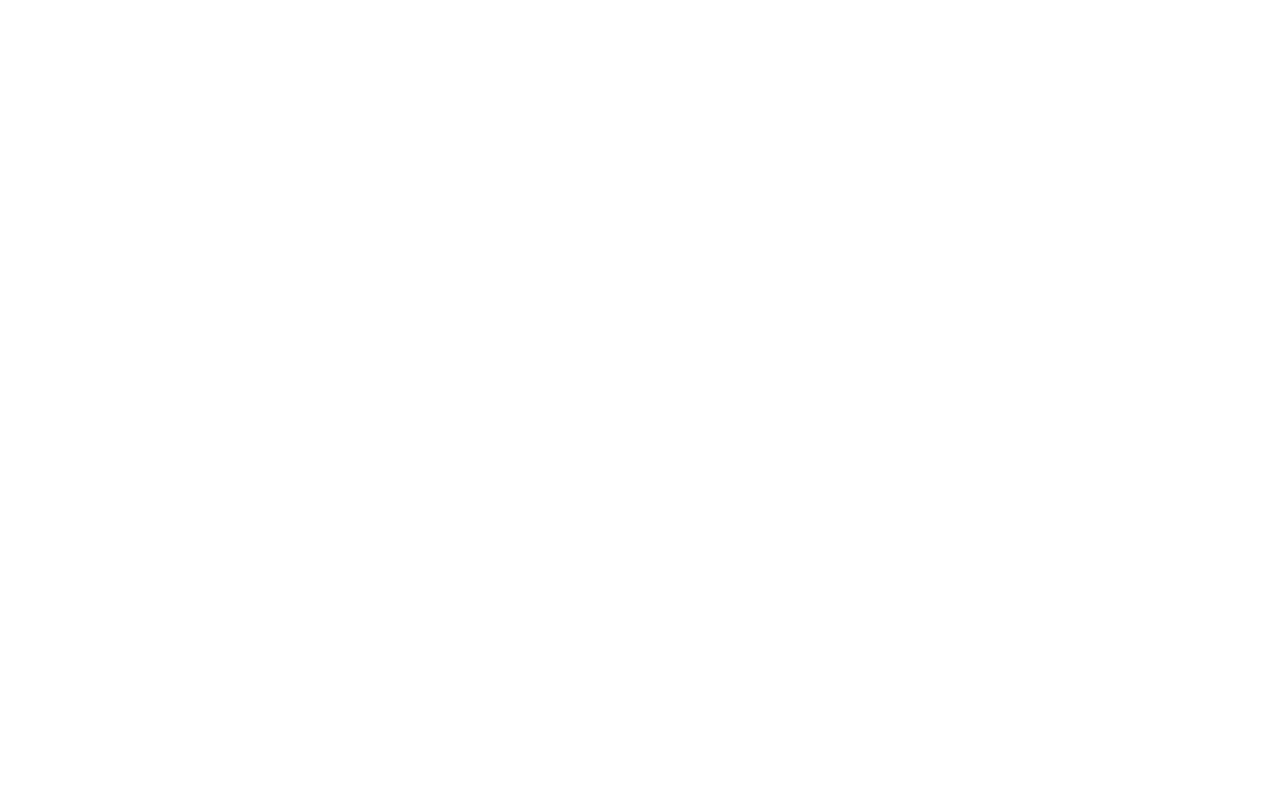
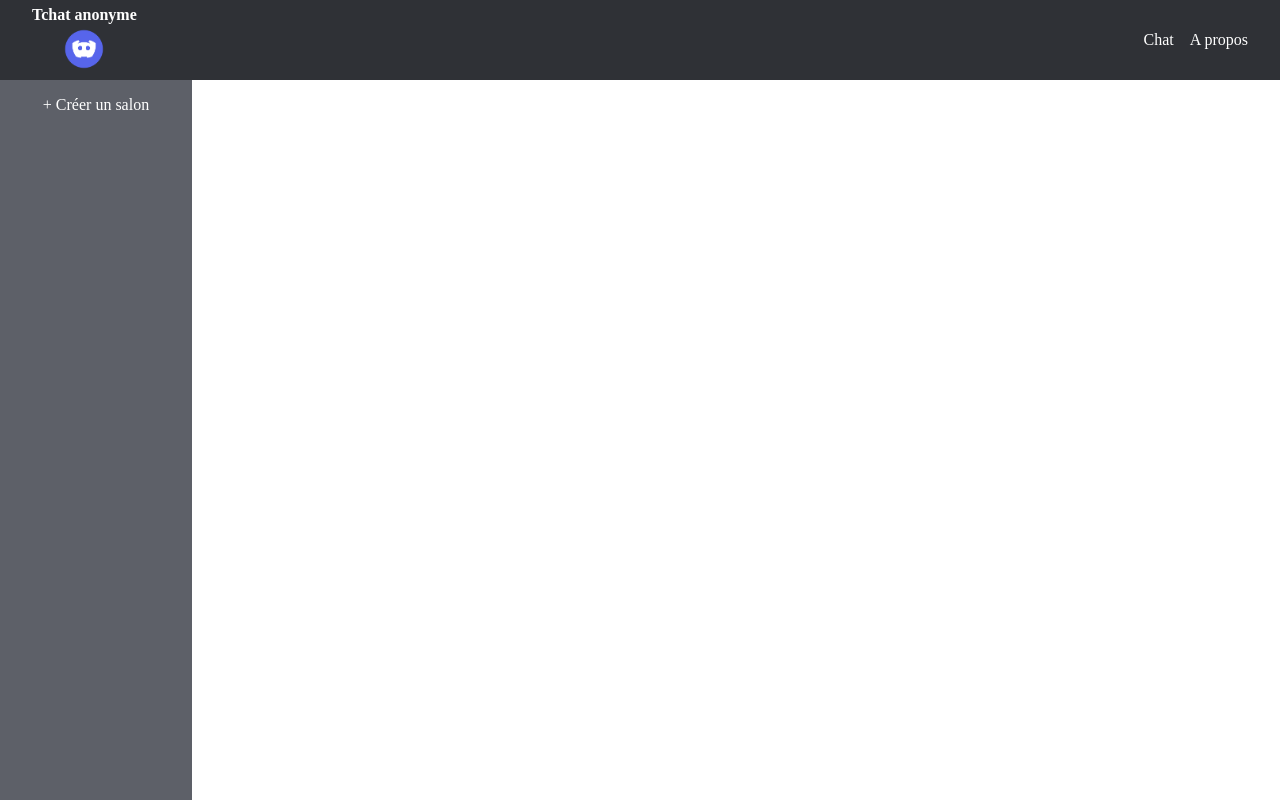
Before and after one commit to Mathilde-C15/tp-final-tchat-anonyme, a PHP site: page / in a window 1280 px wide. Before the commit the page is empty. Run offline with PHP 8.4, Linux system fonts and the light colour scheme; data that the repository does not hold is empty.

Commit message:
Ajout du css pour tout sauf la partie tchat, ajout de l'affichage des rooms existantes

```diff
--- /dev/null
+++ b/assets/css/_layout.scss
@@ -0,0 +1,41 @@
+header {
+    display: flex;
+    justify-content: space-between;
+    width: 100%;
+    align-items: center;
+    background-color: #2F3136;
+    color: $text-color;
+    height: 80px;
+    padding: 0 2em;
+
+    div:first-of-type{
+        display: flex;
+        align-items: center;
+        flex-direction: column;
+        h1 {
+            font-size: 1em;
+        }
+        img {
+            height: 50px;
+            width: 50px;
+        }
+    }
+
+    div:last-of-type {
+        display: flex;
+        justify-content: space-between;
+        align-items: center;
+        gap: 1em;
+
+        a {
+            text-decoration: none;
+            color: $text-color;
+        }
+    }
+}
+
+main {
+    display: flex;
+    height: calc(100vh - 80px);
+    width: 100%
+}
--- /dev/null
+++ b/assets/css/_room.scss
@@ -0,0 +1,34 @@
+.rooms {
+    background-color: #5d6068;
+    padding: 10px;
+    width: 15%;
+    text-align: center;
+    padding-top: 1em;
+
+    a {
+        color: $text-color;
+        text-decoration: none;
+    }
+
+    .create {
+        margin-bottom: 5em;
+        padding: 10px 20px;
+
+        &:hover {
+            background-color: #36393F;
+        }
+    }
+
+    div {
+        width: 100%;
+        padding: 10px 20px;
+        &:hover {
+
+            background-color: #4c5058;
+        }
+
+        &:not(:last-child) {
+            border-bottom: 1px solid rgba(255,255,255,0.2);
+        }
+    }
+}
--- /dev/null
+++ b/assets/css/_variables.scss
@@ -0,0 +1,4 @@
+$background-color: #2F3136;
+$text-color: #fff;
+
+$h1-font-size: 1em;
--- /dev/null
+++ b/assets/css/style.css
@@ -0,0 +1,80 @@
+* {
+  margin: 0;
+  padding: 0;
+  box-sizing: border-box;
+}
+
+body {
+  display: flex;
+  flex-wrap: wrap;
+}
+
+header {
+  display: flex;
+  justify-content: space-between;
+  width: 100%;
+  align-items: center;
+  background-color: #2F3136;
+  color: #fff;
+  height: 80px;
+  padding: 0 2em;
+}
+header div:first-of-type {
+  display: flex;
+  align-items: center;
+  flex-direction: column;
+}
+header div:first-of-type h1 {
+  font-size: 1em;
+}
+header div:first-of-type img {
+  height: 50px;
+  width: 50px;
+}
+header div:last-of-type {
+  display: flex;
+  justify-content: space-between;
+  align-items: center;
+  gap: 1em;
+}
+header div:last-of-type a {
+  text-decoration: none;
+  color: #fff;
+}
+
+main {
+  display: flex;
+  height: calc(100vh - 80px);
+  width: 100%;
+}
+
+.rooms {
+  background-color: #5d6068;
+  padding: 10px;
+  width: 15%;
+  text-align: center;
+  padding-top: 1em;
+}
+.rooms a {
+  color: #fff;
+  text-decoration: none;
+}
+.rooms .create {
+  margin-bottom: 5em;
+  padding: 10px 20px;
+}
+.rooms .create:hover {
+  background-color: #36393F;
+}
+.rooms div {
+  width: 100%;
+  padding: 10px 20px;
+}
+.rooms div:hover {
+  background-color: #4c5058;
+}
+.rooms div:not(:last-child) {
+  border-bottom: 1px solid rgba(255, 255, 255, 0.2);
+}
+
+/*# sourceMappingURL=style.css.map */
--- /dev/null
+++ b/assets/css/style.scss
@@ -0,0 +1,14 @@
+*{
+    margin: 0;
+    padding: 0;
+    box-sizing: border-box;
+}
+
+body {
+    display: flex;
+    flex-wrap: wrap;
+}
+
+@import 'variables';
+@import 'layout';
+@import 'room';
--- a/configs/settings.php
+++ b/configs/settings.php
@@ -15,15 +15,15 @@ const AVAILABLE_ROUTES = [
     ],
     'add_room' => [
         'controller' => 'RoomController',
-        'method' => 'index'
+        'method' => 'create'
     ],
     'pin_message' => [
         'controller' => 'MessageController',
-        'method' => 'index'
+        'method' => 'pinMessage'
     ],
     'add_message' => [
         'controller' => 'MessageController',
-        'method' => 'index'
+        'method' => 'create'
     ]
 
 ];
--- a/controllers/RoomController.php
+++ b/controllers/RoomController.php
@@ -5,23 +5,39 @@ namespace Controllers;
 use Repositories\RoomRepository;
 
 class RoomController{
+
+    public function index(): void{
+        $repository = new RoomRepository();
+        $rooms = $repository->findRooms();
+
+        $title = "Liste des salons";
+        $view = "views/room/room.phtml";
+
+        require "views/layout.phtml";
+    }
+
+
     public function create(): void{
-        if ($_SERVEUR['REQUEST_METHOD'] === 'POST'){
+        if ($_SERVER['REQUEST_METHOD'] === 'POST'){
             $name = $_POST['name'] ?? '';
 
             try {
                 $repository = new RoomRepository();
                 $repository->createRoom($name);
 
-                header('Location: index.php.page=rooms');
+                header('Location: index.php.page=room');
                 exit;
             } catch (\Exception $e) {
                 $error = $e-getMessage();
             }
         }
 
+        $rooms = $repository->findRooms();
+        $title = "Créer un salon";
         $view = "views/room/room.phtml";
 
         require "views/layout.phtml";
     }
+
+
 }
--- a/index.php
+++ b/index.php
@@ -1 +1,21 @@
 <?php
+
+// Autoloader (si tu en as un, sinon à adapter)
+spl_autoload_register(function ($class) {
+    $baseDir = __DIR__ . '/';
+
+    $file = $baseDir . str_replace('\\', '/', $class) . '.php';
+
+    if (file_exists($file)) {
+        require $file;
+    }
+});
+
+// Récupérer la page demandée
+$page = $_GET['page'] ?? '/';
+
+// Appeler le routeur
+use Services\Router;
+
+$router = new Router($page);
+$router->getController();
--- a/services/Routing.php
+++ b/services/Router.php
@@ -6,10 +6,14 @@ require "./configs/settings.php";
 
 class Router {
 
-    private $controller;
-    private $method;
+    private string $controller;
+    private string $method;
 
-    public function __construct($page){
+    public function __construct(string $page){
+
+        if (!array_key_exists($page, AVAILABLE_ROUTES)) {
+            $page = '/';
+        }
 
         $this -> controller = AVAILABLE_ROUTES[$page]['controller'];
         $this -> method = AVAILABLE_ROUTES[$page]['method'];
--- a/views/layout.phtml
+++ b/views/layout.phtml
@@ -3,11 +3,25 @@
 <head>
     <meta charset="UTF-8">
     <meta name="viewport" content="width=device-width, initial-scale=1.0">
+    <link rel="stylesheet" href="/tp-final-tchat-anonyme/assets/css/style.css">
     <title>Tchat Anonyme</title>
 </head>
 <body>
+    <header>
+        <div>
+            <h1>Tchat anonyme</h1>
+            <img src="assets/images/logo.png" alt="Logo tchat anonyme">
+        </div>
+        <div>
+            <a href="">Chat</a>
+            <a href="">A propos</a>
+        </div>
+    </header>
 
-    <?php include "$view" ?>
-
+    <main>
+        <aside class="rooms">
+            <?php include "views/room/room.phtml" ?>
+        </aside>
+    </main>
 </body>
 </html>
--- a/views/room/room.phtml
+++ b/views/room/room.phtml
@@ -0,0 +1,13 @@
+<a href="index.php?page=add_room" class="create">+ Créer un salon</a>
+
+<?php foreach ($rooms as $room): ?>
+    <div class="rooms">
+        <a href="index.php?page=room&id=<?= $room->getId() ?>">
+            <?= htmlspecialchars($room->getName()) ?>
+        </a>
+    </div>
+<?php endforeach ?>
+
+<?php if (isset($error)): ?>
+    <div class="error"><?= $error ?></div>
+<?php endif ?>
```
Also changed, not shown: models/Room.php (+11 -5 lines), assets/css/_about.scss (added), assets/images/logo.png (added), 1 other file.
